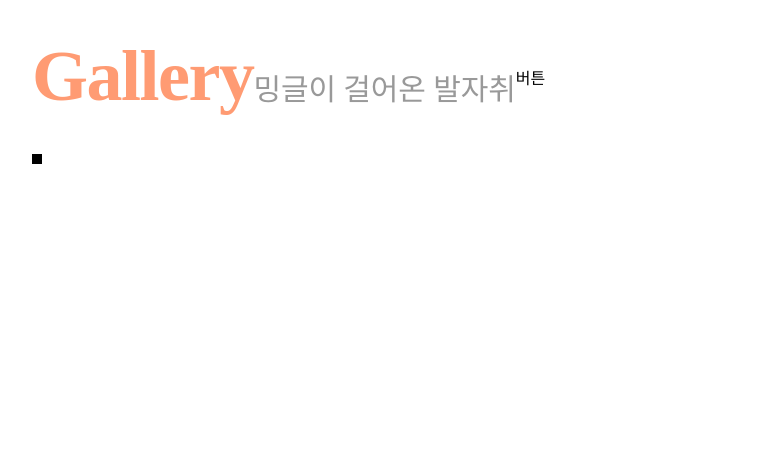
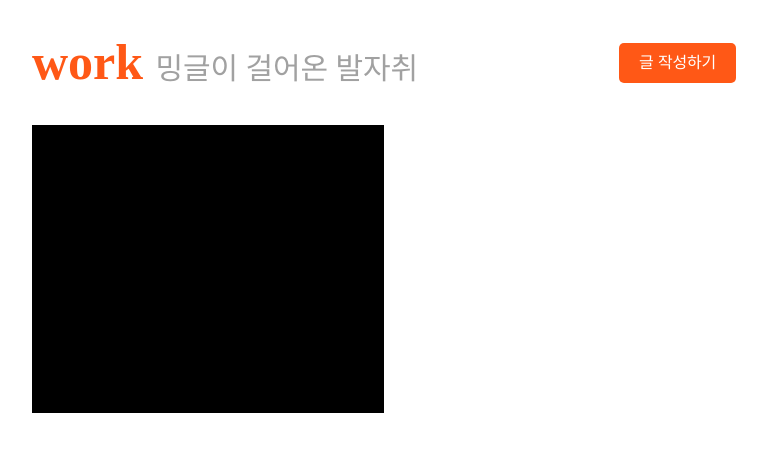
Before and after one commit to this-will-be-the-name-of-your-team/app, a Next.js app: page /blog in a window 1280 px wide. Shown: the top 452 px of the page, without its empty margins (256-1023 px from the left). Built offline with nearby package versions, Linux system fonts and the light colour scheme.

Commit message:
add: page 퍼블리싱

```diff
--- a/package.json
+++ b/package.json
@@ -29,7 +29,7 @@
   },
   "devDependencies": {
     "@types/node": "^20",
-    "@types/react": "^18.2.73",
+    "@types/react": "^18.2.0",
     "@types/react-dom": "^18",
     "@types/styled-components": "^5.1.34",
     "eslint": "^8.57.0",
--- a/src/app/blog/contentsComponent.tsx
+++ b/src/app/blog/contents.tsx
@@ -1,14 +1,13 @@
 import styled from "styled-components";
 
-const BlogContentBot = () => {
+export const ContentBox = () => {
     return(<Box></Box>);
 }
 
-export default BlogContentBot;
-
 const Box = styled.div`
-    width: 10px;
-    height: 10px;
+    /* width: fit-content; */
+    width: 50%;
+    height: 18rem;
 
     background-color: black;
 `;
--- a/src/app/blog/page.tsx
+++ b/src/app/blog/page.tsx
@@ -1,21 +1,21 @@
 "use client";
 
+import { ContentBox } from "./contents";
 import * as S from "./style";
-import BlogContentBot from "./contentsComponent";
 import Row from "@/styles/ui/row";
 
 const Blog = () => {
   return (
     <S.Page>
-        <Row justifyContent="space-between" alignItems="center">
-          <S.TitleText>
-            <S.GalleryText>Gallery</S.GalleryText>
-            밍글이 걸어온 발자취
-          </S.TitleText>
-          <div>버튼</div>
-        </Row>
+      <Row width="100%" justifyContent="space-between" alignItems="center">
+        <S.TitleText>
+          <S.WorkText>work </S.WorkText>
+          밍글이 걸어온 발자취
+        </S.TitleText>
+        <S.WriteButton>글 작성하기</S.WriteButton>
+      </Row>
       <S.GridBox>
-        <BlogContentBot />
+        <ContentBox />
       </S.GridBox>
     </S.Page>
   );
--- a/src/app/blog/style.ts
+++ b/src/app/blog/style.ts
@@ -1,28 +1,42 @@
 import styled from "styled-components";
-import font from "@/styles/generator/font";
+import { font } from "@/styles/generator/font";
+import { theme } from "@/styles/theme";
 
 export const Page = styled.div`
-    margin: 0 auto;
-
-    padding: 0 18rem;
+  margin: 0 auto;
+  padding: 0 18rem;
 `;
 
 export const GridBox = styled.div`
   width: 100%;
 
-  display: grid;
-  grid-template-columns: repeat(3, 1fr);
-  grid-gap: 8.8rem;
+  display: flex;
+  flex-wrap: wrap;
 `;
 
-export const GalleryText = styled.span`
-    color: #FF9B73;
-
-    ${font.D1}
+export const WorkText = styled.span`
+  color: ${theme.primary[500]};
+  ${font.D2_1};
 `;
 
 export const TitleText = styled.p`
-    color: #999999;
+  color: ${theme.gray[400]};
 
-    ${font.p5}
+  ${font.p5};
 `;
+
+export const WriteButton = styled.button`
+  cursor: pointer;
+
+  width: 7.3rem;
+  height: 2.5rem;
+
+  background-color: ${theme.primary[500]};
+
+  border-radius: 0.31rem;
+  border: none;
+
+  color: ${theme.base.white};
+  ${font.p2};
+  text-align: center;
+`;
--- a/src/styles/generator/font.ts
+++ b/src/styles/generator/font.ts
@@ -15,6 +15,7 @@ export const fontGenerator = (
 export const font = {
   D1: fontGenerator(700, 4.5, 130, -1.5),
   D2: fontGenerator(700, 3.75, 130, -0.5),
+  D2_1: fontGenerator(700, 3.125, 130, 0),
   D3: fontGenerator(700, 3, 130, 0),
   D4: fontGenerator(700, 2.75, 130, 0),
 
@@ -41,5 +42,3 @@ export const font = {
   context: fontGenerator(500, 1, 130, 0),
   code: fontGenerator(400, 1, 130, 0),
 };
-
-export default font;
```
